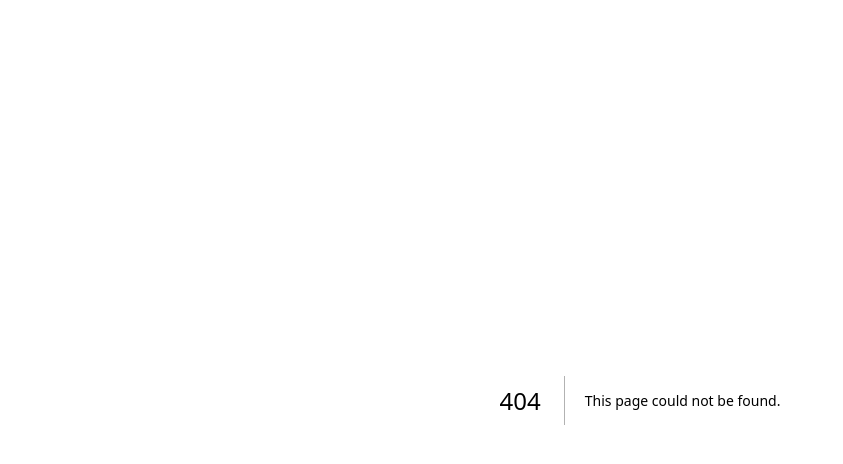
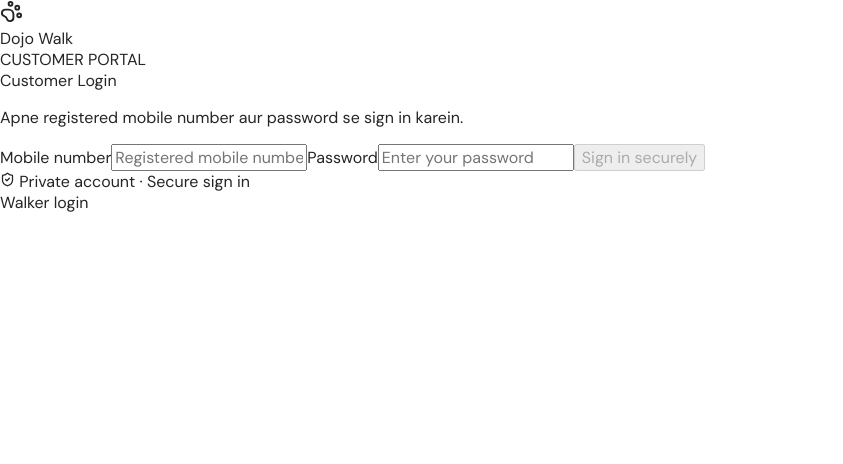
Before and after one commit to DOJOWALK/dojo-walk-admin, a Next.js app: page /customer/login in a window 1280 px wide. Before the commit this address had no page. Shown: the top 464 px of the page, without its empty margins (0-843 px from the left). Built offline with nearby package versions, Linux system fonts and the light colour scheme.

Commit message:
Add Customer portal login route

```diff
--- /dev/null
+++ b/src/app/customer/login/page.tsx
@@ -0,0 +1,5 @@
+import PortalLogin from "@/components/portal-login";
+
+export default function CustomerLoginPage() {
+  return <PortalLogin role="customer" />;
+}
```
